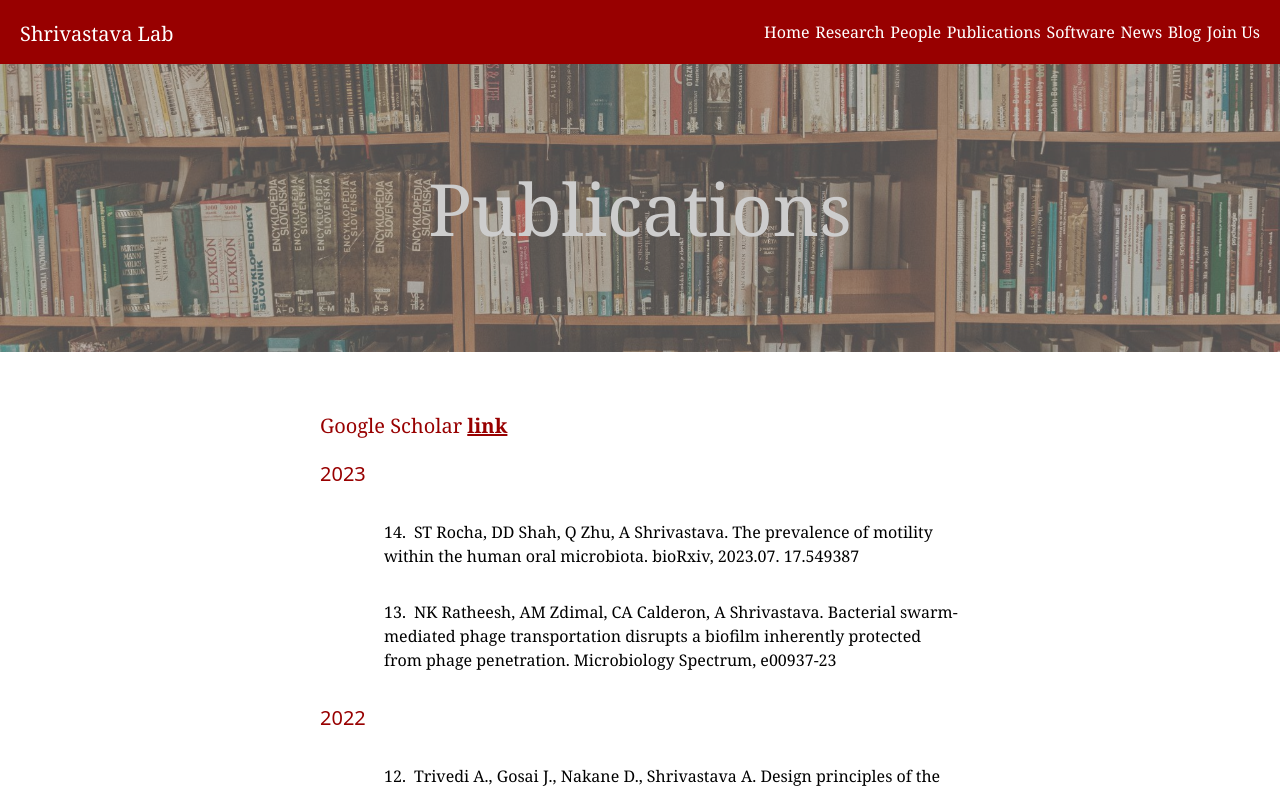
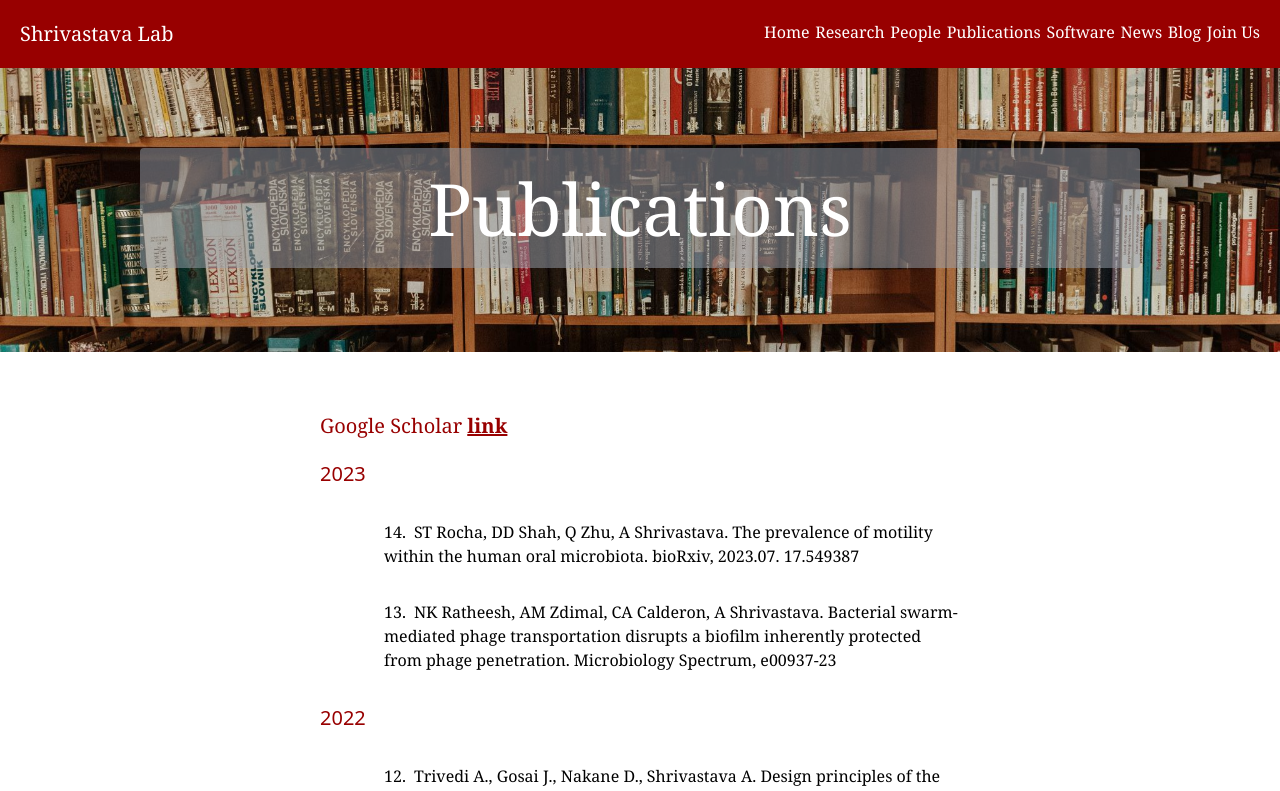
Before and after one commit to shrivastava-lab/shrivastava-lab.github.io, a Next.js app: page /publication in a window 1280 px wide. Shown: the top 791 px of the page. Built offline with nearby package versions, Linux system fonts and the light colour scheme.

Commit message:
solved the bg issue on hero

```diff
--- a/app/people/page.js
+++ b/app/people/page.js
@@ -5,8 +5,8 @@ import content from './_data'
 
 function PeopleComponent() {
   const renderHeader = () => (
-    <div className='h-72 w-full bg-people-hero bg-local bg-no-repeat bg-cover bg-center flex items-center justify-center relative hero'>
-      <h1 className='text-7xl font-serif text-black'>People</h1>
+    <div className='h-72 w-full bg-people-hero bg-local bg-no-repeat bg-cover bg-center flex items-center justify-center'>
+      <h1 className='text-7xl font-serif text-custom-red bg-gray-400/50 rounded px-72 py-6 hover:underline'>People</h1>
     </div>
   )
 
--- a/app/publication/page.js
+++ b/app/publication/page.js
@@ -3,8 +3,8 @@ import content from './_data.json'
 
 function PublicationComponent() {
   const renderHeader = () => (
-    <div className='h-72 w-full bg-publication-hero bg-local bg-no-repeat bg-cover bg-center flex items-center justify-center relative hero'>
-      <h1 className='text-7xl font-serif text-white'>Publications</h1>
+    <div className='h-72 w-full bg-publication-hero bg-local bg-no-repeat bg-cover bg-center flex items-center justify-center'>
+      <h1 className='text-7xl font-serif text-white bg-gray-400/50 rounded px-72 py-6'>Publications</h1>
     </div>
   )
 
```
